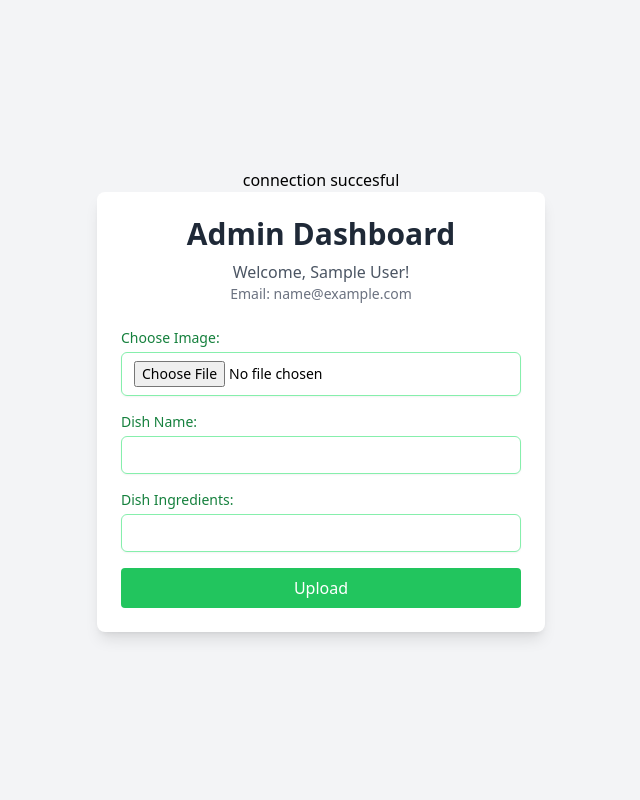
After one commit to ligh-cloud/cuisine-website, a PHP site: page /admin_dashboard.php in a window 1280 px wide. The commit adds this page. Shown: the whole page, without its empty margins (319-959 px from the left). Run offline with PHP 8.4, Linux system fonts and the light colour scheme; the visitor is signed in with stand-in values (Sample User, id 1); some libraries are stand-ins or nearby versions.

Commit message:
adding some fonctionality in php like reservation and admin dashboard

```diff
--- a/data.sql
+++ b/data.sql
@@ -51,7 +51,7 @@ create TABLE menu_dish(
     id INT AUTO_INCREMENT PRIMARY KEY,
     id_dish INT NOT NULL,
     id_menu INT NOT NULL,
-    FOREIGN KEY (id_menu) REFERENCES menu(menu_id),
+    FOREIGN KEY (id_menu) REFERENCES menu(id_menu),
     FOREIGN KEY (id_dish) REFERENCES dishes(id_dish)
 
 )
--- /dev/null
+++ b/php/admin_dashboard.php
@@ -0,0 +1,96 @@
+<?php
+require_once "db_connection.php";
+session_start();
+
+if (!isset($_SESSION['admin_id'])) {
+    header("Location: index.php");
+    exit();
+}
+
+$admin_id = $_SESSION['admin_id'];
+$query = "SELECT id_client, name, email FROM user WHERE id_client = ?";
+$stat = $conn->prepare($query);
+$stat->bind_param("i", $admin_id);
+$stat->execute();
+$result = $stat->get_result();
+
+if ($result->num_rows > 0) {
+    $admin_data = $result->fetch_assoc();
+} else {
+    echo "Admin data not found.";
+    exit();
+}
+if ($_SERVER["REQUEST_METHOD"] == "POST") {
+    $dish_name = htmlspecialchars(trim($_POST["dish_name"]));
+    $dish_ingrediant = htmlspecialchars(trim($_POST["dish_ingrediant"]));
+    $dish_image = $_POST["image"];
+    if(empty($dish_name) || empty($dish_ingrediant)){
+        echo "fill the input ";
+        exit();
+    }
+    else{
+        $query = "INSERT INTO dishes (dish_name , ingrediant , image_url) VALUE(? , ? , ? )";
+        $stm = $conn->prepare($query);
+        if($stm){
+            $stm->bind_param("ssb", $dish_name , $dish_ingrediant , $dish_image);
+            $stm->execute();
+        }
+        else{
+            echo "error";
+        }
+    }
+}
+?>
+
+<!DOCTYPE html>
+<html lang="en">
+<head>
+    <meta charset="UTF-8">
+    <meta name="viewport" content="width=device-width, initial-scale=1.0">
+    <title>Admin Dashboard</title>
+    <script src="https://cdn.tailwindcss.com"></script>
+</head>
+<body class="bg-gray-100 min-h-screen flex flex-col items-center justify-center p-4">
+    <div class="w-full max-w-md bg-white shadow-lg rounded-lg p-6 space-y-6">
+        <div class="text-center">
+            <h1 class="text-3xl font-bold text-gray-800 mb-2">Admin Dashboard</h1>
+            <p class="text-gray-600">Welcome, <?php echo htmlspecialchars($admin_data['name']); ?>!</p>
+            <p class="text-sm text-gray-500">Email: <?php echo htmlspecialchars($admin_data['email']); ?></p>
+        </div>
+        <form method="POST" enctype="multipart/form-data" class="space-y-4">
+            <div>
+                <label for="image" class="block text-sm font-medium text-green-700 mb-1">Choose Image:</label>
+                <input
+                    type="file"
+                    name="image"
+                    id="image"
+                    accept="image/*"
+                    class="block w-full px-3 py-2 border border-green-300 rounded-md shadow-sm focus:ring-green-500 focus:border-green-500 sm:text-sm">
+            </div>
+            <div>
+                <label for="dish_name" class="block text-sm font-medium text-green-700 mb-1">Dish Name:</label>
+                <input
+                    type="text"
+                    name="dish_name"
+                    id="dish_name"
+                    class="block w-full px-3 py-2 border border-green-300 rounded-md shadow-sm focus:ring-green-500 focus:border-green-500 sm:text-sm">
+            </div>
+            <div>
+                <label for="dish_ingrediant" class="block text-sm font-medium text-green-700 mb-1">Dish Ingredients:</label>
+                <input
+                    type="text"
+                    name="dish_ingrediant"
+                    id="dish_ingrediant"
+                    class="block w-full px-3 py-2 border border-green-300 rounded-md shadow-sm focus:ring-green-500 focus:border-green-500 sm:text-sm">
+            </div>
+            <div>
+                <button
+                    type="submit"
+                    class="w-full bg-green-500 text-white py-2 px-4 rounded hover:bg-green-600 focus:outline-none focus:ring-2 focus:ring-offset-2 focus:ring-green-500">
+                    Upload
+                </button>
+            </div>
+        </form>
+    </div>
+</body>
+</html>
--- a/php/signup.php
+++ b/php/signup.php
@@ -48,9 +48,12 @@ if ($_SERVER["REQUEST_METHOD"] == "POST") {
                 echo "<div>Client added successfully. Redirecting...</div>";
                 echo "<script>
                         setTimeout(function() {
-                            window.location.href = 'reservation.php';
+                            window.location.href = 'index.php';
                         }, 2000);
                       </script>";
+                      echo "<div class='bg-green-500 text-white font-bold py-2 px-4 rounded shadow-md text-center'>
+  Successfully registered
+</div>";
             } else {
                 echo "Error assigning role.";
             }
```
Also changed, not shown: php/login.php (+15 -15 lines), php/user_dashboard.php (+46 -15 lines), php/db_connection.php (line endings or trailing spaces).
